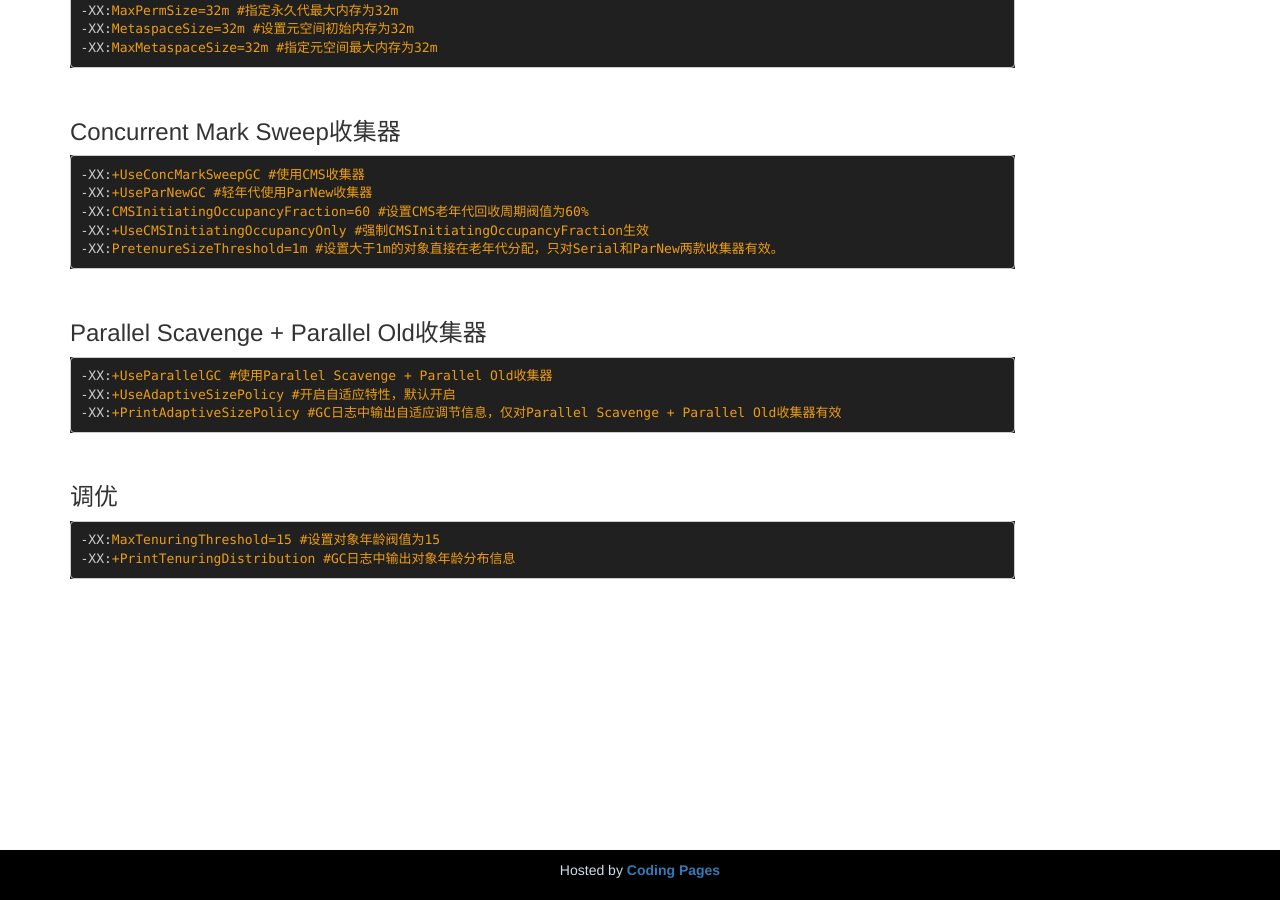
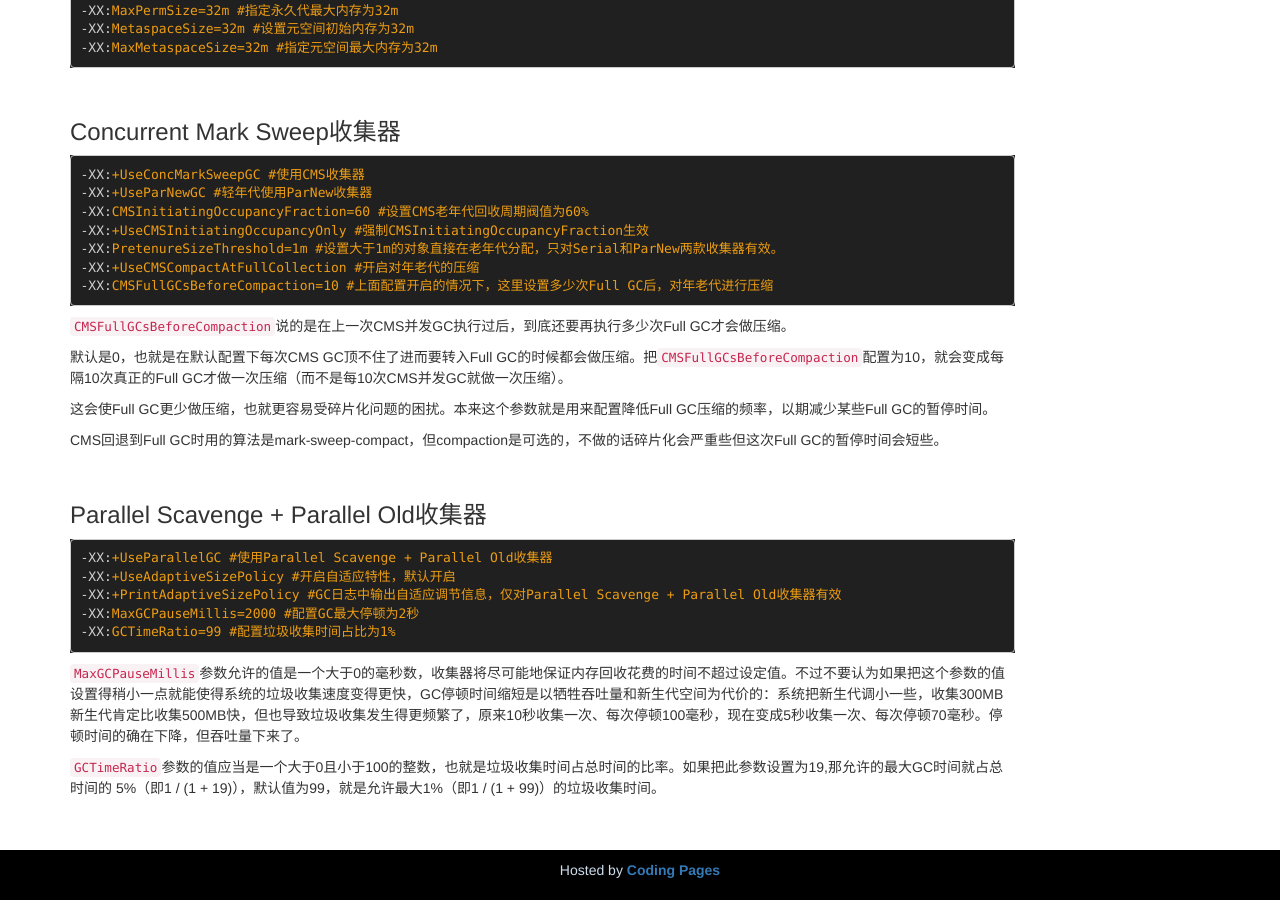
Before and after one commit to OuYangLiang/ouyangliang.github.io, a Jekyll site: the page built from _posts/2018-04-16-常用JVM参数.markdown, in a window 1280 px wide and 900 px high, scrolled down 636 px. Built offline with Jekyll 4.4.1, drawn with Linux system fonts in a browser that asks for light colours; nearby versions of some CDN libraries.

Commit message:
more parameters about VM.

````diff
--- a/_posts/2018-04-16-常用JVM参数.markdown
+++ b/_posts/2018-04-16-常用JVM参数.markdown
@@ -40,7 +40,17 @@
 -XX:CMSInitiatingOccupancyFraction=60 #设置CMS老年代回收周期阀值为60%
 -XX:+UseCMSInitiatingOccupancyOnly #强制CMSInitiatingOccupancyFraction生效
 -XX:PretenureSizeThreshold=1m #设置大于1m的对象直接在老年代分配，只对Serial和ParNew两款收集器有效。
+-XX:+UseCMSCompactAtFullCollection #开启对年老代的压缩
+-XX:CMSFullGCsBeforeCompaction=10 #上面配置开启的情况下，这里设置多少次Full GC后，对年老代进行压缩
 ```
+
+`CMSFullGCsBeforeCompaction`说的是在上一次CMS并发GC执行过后，到底还要再执行多少次Full GC才会做压缩。
+
+默认是0，也就是在默认配置下每次CMS GC顶不住了进而要转入Full GC的时候都会做压缩。把`CMSFullGCsBeforeCompaction`配置为10，就会变成每隔10次真正的Full GC才做一次压缩（而不是每10次CMS并发GC就做一次压缩）。
+
+这会使Full GC更少做压缩，也就更容易受碎片化问题的困扰。本来这个参数就是用来配置降低Full GC压缩的频率，以期减少某些Full GC的暂停时间。
+
+CMS回退到Full GC时用的算法是mark-sweep-compact，但compaction是可选的，不做的话碎片化会严重些但这次Full GC的暂停时间会短些。
 
 <br/>
 
@@ -50,7 +60,13 @@
 -XX:+UseParallelGC #使用Parallel Scavenge + Parallel Old收集器
 -XX:+UseAdaptiveSizePolicy #开启自适应特性，默认开启
 -XX:+PrintAdaptiveSizePolicy #GC日志中输出自适应调节信息，仅对Parallel Scavenge + Parallel Old收集器有效
+-XX:MaxGCPauseMillis=2000 #配置GC最大停顿为2秒
+-XX:GCTimeRatio=99 #配置垃圾收集时间占比为1%
 ```
+
+`MaxGCPauseMillis`参数允许的值是一个大于0的毫秒数，收集器将尽可能地保证内存回收花费的时间不超过设定值。不过不要认为如果把这个参数的值设置得稍小一点就能使得系统的垃圾收集速度变得更快，GC停顿时间缩短是以牺牲吞吐量和新生代空间为代价的：系统把新生代调小一些，收集300MB新生代肯定比收集500MB快，但也导致垃圾收集发生得更频繁了，原来10秒收集一次、每次停顿100毫秒，现在变成5秒收集一次、每次停顿70毫秒。停顿时间的确在下降，但吞吐量下来了。
+
+`GCTimeRatio`参数的值应当是一个大于0且小于100的整数，也就是垃圾收集时间占总时间的比率。如果把此参数设置为19,那允许的最大GC时间就占总时间的 5%（即1 / (1 + 19)），默认值为99，就是允许最大1%（即1 / (1 + 99)）的垃圾收集时间。
 
 <br/>
 
````
